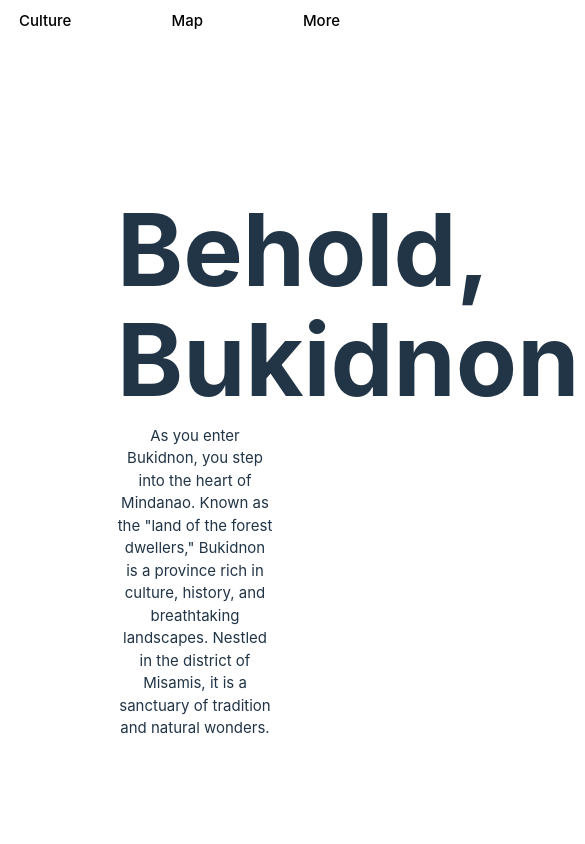
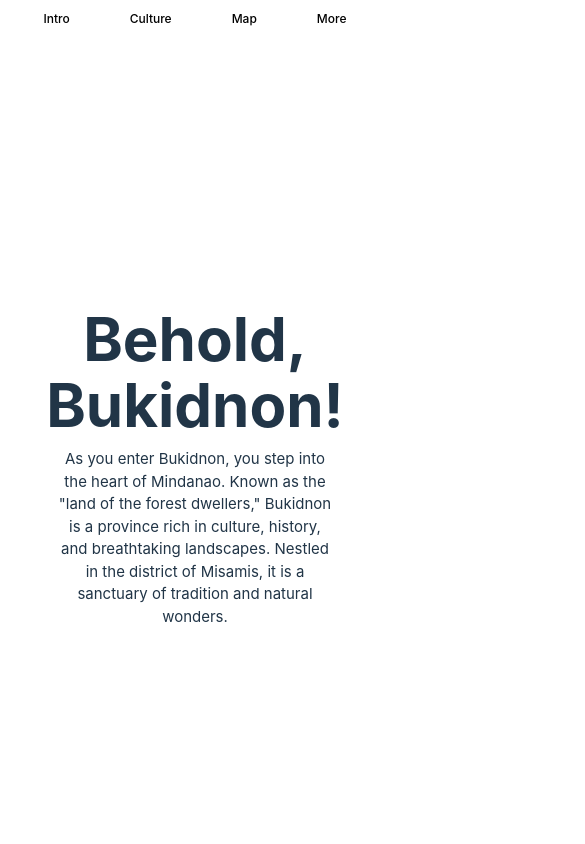
Before and after one commit to 0xshr00msz/minstud, a React (Vite) app: page / in a window 390 px wide. Shown: the top 844 px of the page, 585 px wide, since content can reach past the window. Built offline with nearby package versions, Linux system fonts and the light colour scheme.

Commit message:
feat: added responsiveness

```diff
--- a/src/App.css
+++ b/src/App.css
@@ -43,11 +43,21 @@ svg {
 }
 
 .sub-container > div {
-	width: 45vw;
-	border: white 1px dotted;
 	text-align: center;
 	align-content: center;
 }
+
+#map > p {
+	padding-bottom: 30px;
+}
+
+.sub-container-left {
+	width: 20vw;
+}
+.sub-container-right {
+	width: 30vw;
+}
+
 
 
 .Nav {
@@ -55,7 +65,7 @@ svg {
 	background: rgba(255, 255, 255, 1);
 	position: fixed;
 	display: flex;
-	justify-content: right;
+	justify-content: center;
 	flex-direction: row;
 	list-style-type: none;
 	gap: 50px;
@@ -66,14 +76,7 @@ svg {
 	text-decoration: none;
 	color: black;
 	font-size: 15px;
-	padding: 10px 50px 10px 0px;
-}
-
-.Nav > img {
-	flex-grow: 1;
-	width: 20px;
-	height: 20px;
-	padding: 0 50px 0 50px;
+	padding: 10px 25px 10px 25px;
 }
 
 #intro, #culture, #more {
@@ -81,6 +84,10 @@ svg {
 	flex-direction: column;
 	text-align: center;
 	padding: 50px 30vw 0 30vw;
+}
+
+#more {
+	min-height: 85vh;
 }
 
 #intro {
@@ -112,7 +119,7 @@ svg {
 	flex-direction: column;
 	gap: 10px;
 	min-width: 100vw;
-	padding-top: 40px;
+	padding: 40px 0 40px 0;
 	margin: 0 -30vw 0 -30vw;
 }
 
@@ -138,6 +145,7 @@ svg {
 
 h1 {
 	font-size: 100px;
+	margin: 0 -200px 0 -200px;
 }
 h2 {
 	font-size: 38px;
@@ -146,10 +154,13 @@ h3 {
 	font-size: 15px;
 }
 h5 {
-	color: rgba(255,255,255,0.2);
+	color: rgba(0,0,0,0.3);
 	font-size: 150px;
 	padding-bottom: 70px;
 	font-weight: 1000;
+}
+h6 {
+	font-size: 30px;
 }
 p, li {
 	font-size: 15px;
@@ -157,3 +168,58 @@ p, li {
 p {
 	padding: 10px 0 10px 0;
 }
+
+@media only screen and (max-width: 900px){
+	#intro, #culture, #more {
+		display: flex;
+		flex-direction: column;
+		text-align: center;
+		padding: 50px 20vw 0 20vw;
+	}
+
+	.Nav {
+		width: 100vw;
+	}
+
+	.Nav > a {
+		font-size: 12px;
+		padding: 10px 5px 10px 5px;
+	}
+	h1 {
+		font-size: 60px;
+		margin: 0 -20px 0 -20px;
+	}
+	h2 {
+		font-size: 30px;
+	}
+	h3 {
+		font-size: 15px;
+	}
+	h5 {
+		color: rgba(0,0,0,0.3);
+		font-size: 150px;
+		padding-bottom: 70px;
+		font-weight: 1000;
+	}
+	h6 {
+		font-size: 20px;
+	}
+	.sub-container {
+		flex-direction: column;
+	}
+	.sub-container > div {
+		width: 70vw;
+	}
+}
+
+@media only screen and (max-width: 600px){
+	#intro, #culture, #more {
+		display: flex;
+		flex-direction: column;
+		text-align: center;
+		padding: 50px 15vw 0 15vw;
+	}
+	.sub-container > div {
+		width: 100vw;
+	}
+}
--- a/src/MapSection.tsx
+++ b/src/MapSection.tsx
@@ -18,7 +18,7 @@ export default function MapSection(){
 		  <p>The province now composes of 21 Municipalities</p>
     		  <div className='sub-container'>
 		    <div className='sub-container-left'>
-		      {municipality ? <h2>{municipality}</h2> : <h2>(Hover over Map)</h2>}
+		      {municipality ? <h2>{municipality}</h2> : <h6>(Hover over Map)</h6>}
 		    </div>
 		    <div className='sub-container-right'>
 		      <MapSVG handleHover={getMunicipality} leaveHover={noMunicipality}/>
--- a/src/Navbar.tsx
+++ b/src/Navbar.tsx
@@ -1,9 +1,6 @@
 export default function NavBar() {
   return (
       <div className="Nav">
-        {/* Include a valid logo element */}
-        <img src="logo.png" alt="Logo" className="logo" />
-        {/* Add list items */}
         <a href="#intro">Intro</a>
         <a href="#culture">Culture</a>
         <a href="#map">Map</a>
```
